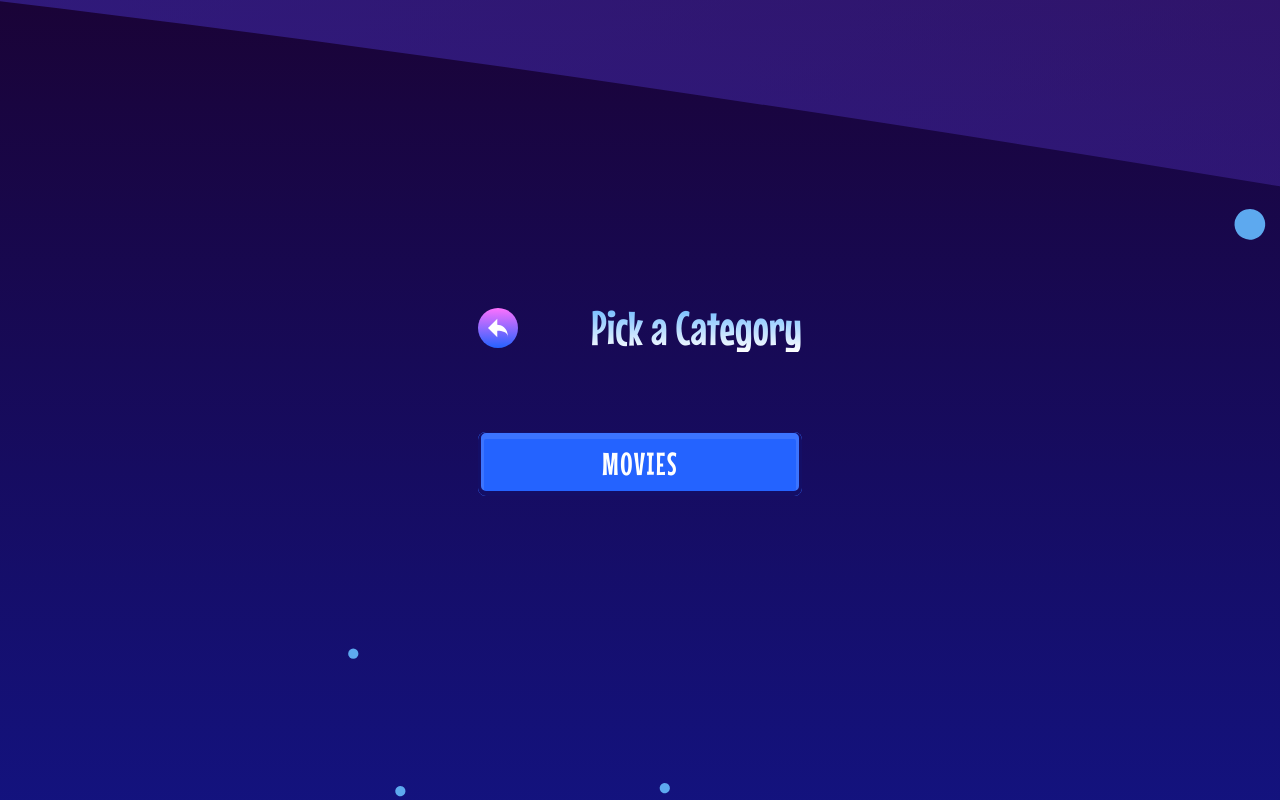
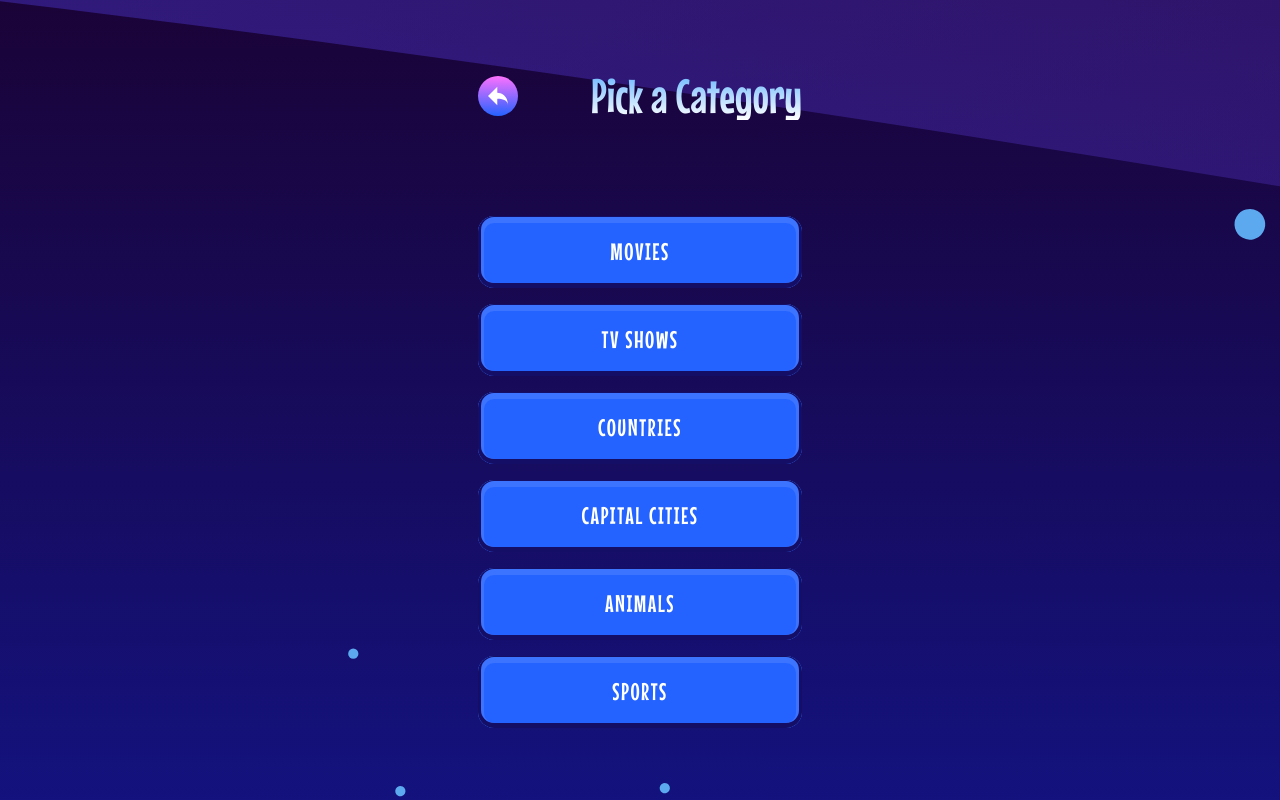
Before and after one commit to keremenen/hangman, a React (Vite) app: page / in a window 1280 px wide. Built offline with nearby package versions, Linux system fonts and the light colour scheme.

Commit message:
Add category pick board

```diff
--- a/src/App.tsx
+++ b/src/App.tsx
@@ -1,7 +1,7 @@
 // import MainMenuBoard from "./components/main-menu-board";
 import HeaderWrapper from "./components/header-wrapper";
 import Heading from "./components/heading";
-import HowToPlayBoard from "./components/how-to-play-board";
+// import HowToPlayBoard from "./components/how-to-play-board";
 import IconButton from "./components/icon-button";
 import backIcon from "./assets/images/icon-back.svg";
 import Button from "./components/button";
@@ -12,13 +12,18 @@ function App() {
       {/* MAIN MENU */}
       {/* <MainMenuBoard /> */}
       {/* <HowToPlayBoard /> */}
-      <section className="grid w-full max-w-[324px] gap-20 py-4">
+      <section className="grid w-full max-w-[324px] gap-24 py-4">
         <HeaderWrapper>
           <IconButton icon={backIcon} />
           <Heading>Pick a Category</Heading>
         </HeaderWrapper>
-        <section>
-          <Button className="rounded-lg">movies</Button>
+        <section className="grid gap-4">
+          <Button className="rounded-2xl py-5 text-2xl">movies</Button>
+          <Button className="rounded-2xl py-5 text-2xl">TV shows</Button>
+          <Button className="rounded-2xl py-5 text-2xl">Countries</Button>
+          <Button className="rounded-2xl py-5 text-2xl">capital cities</Button>
+          <Button className="rounded-2xl py-5 text-2xl">animals</Button>
+          <Button className="rounded-2xl py-5 text-2xl">sports</Button>
         </section>
       </section>
     </section>
--- a/src/components/button.tsx
+++ b/src/components/button.tsx
@@ -9,7 +9,7 @@ export default function Button({ children, className }: ButtonProps) {
   return (
     <button
       className={cn(
-        `small-button-background heading-s bg-blue w-full rounded-full p-2`,
+        `small-button-background bg-blue w-full rounded-full p-2 text-3xl uppercase tracking-[1.5px]`,
         className,
       )}
     >
```
